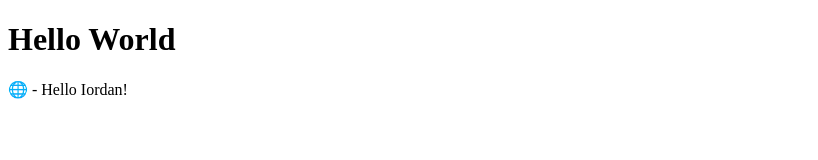
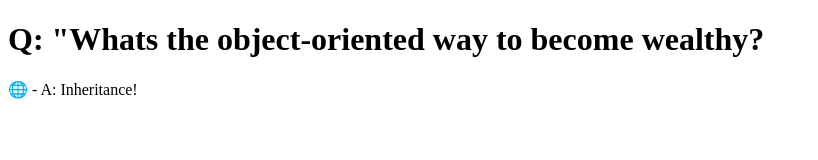
Before and after one commit to Software-Dev-3-ELEN4010/AzureTest, a plain HTML site: page index.html in a window 1280 px wide. Shown: the whole page, without its empty margins (0-818 px from the left). Drawn offline with Linux system fonts and the light colour scheme.

Commit message:
Added Joke

```diff
--- a/index.html
+++ b/index.html
@@ -5,9 +5,9 @@
     <meta charset="utf-8" />
 </head>
 <body>
-    <h1>Hello World</h1>
+    <h1>Q: "Whats the object-oriented way to become wealthy?</h1>
     <p>
-        &#127760 - Hello Iordan!
+        &#127760 - A: Inheritance!
     </p>
 </body>
 </html>
```
